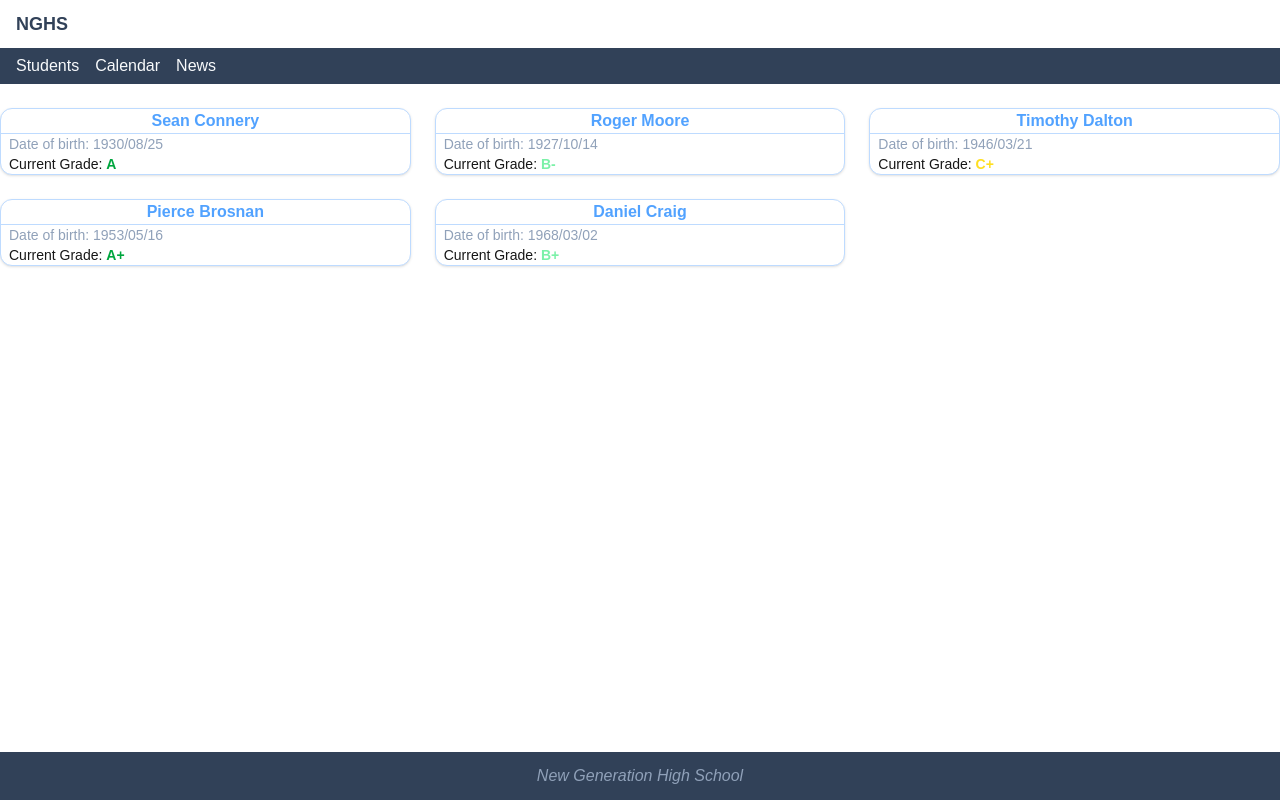
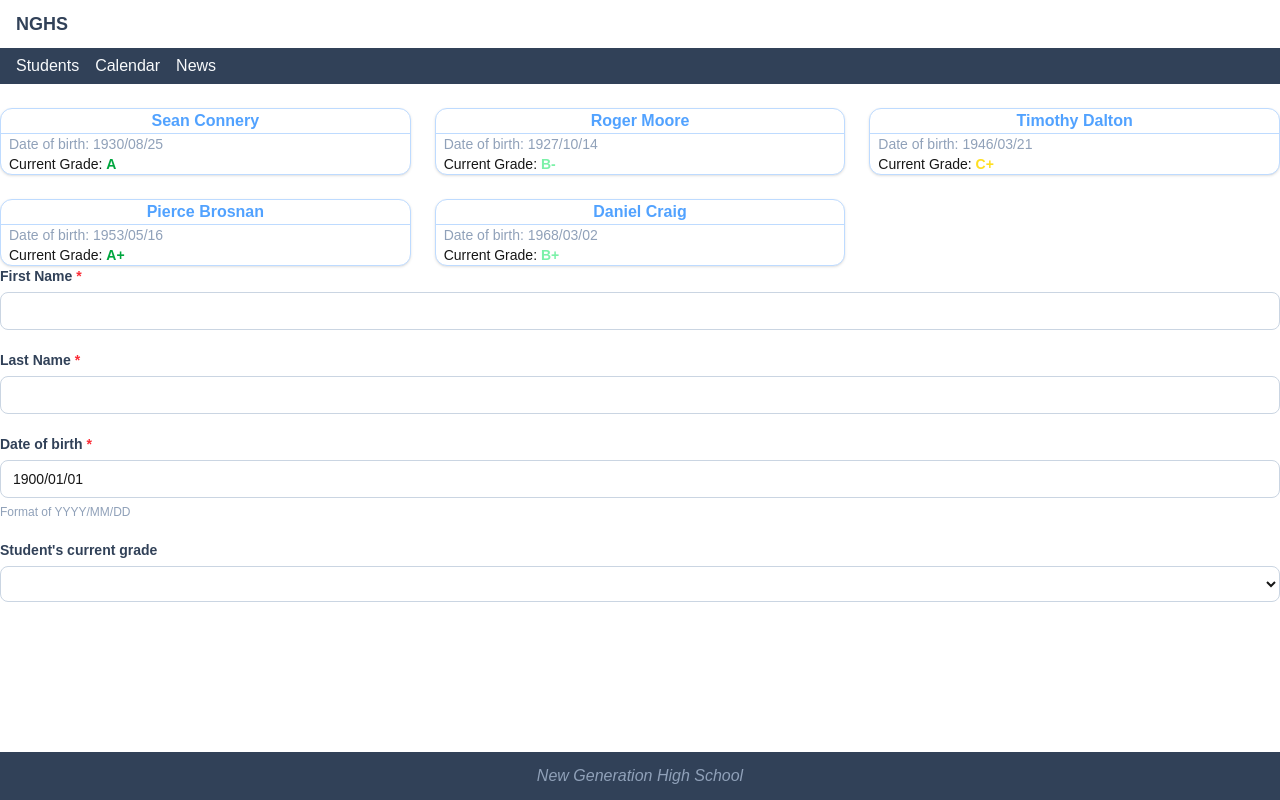
Before and after one commit to PatrickCookSAIT/cprg306b_group15_assignment2_school, a Next.js app: page / in a window 1280 px wide. Built offline with nearby package versions, Linux system fonts and the light colour scheme.

Commit message:
form component built

```diff
--- a/app/page.tsx
+++ b/app/page.tsx
@@ -1,16 +1,23 @@
+
+
 import Image from "next/image";
 import { getAllStudents } from "@/lib/students";
 import StudentCard from '@/components/StudentCard'
+import StudentForm from '@/components/StudentForm'
 
 const Home = async () => {
   const students = await getAllStudents()
   return (
+    <>
     <div className = "grid grid-cols-1 md:grid-cols-2 lg:grid-cols-3 gap-6">
       {students.map((student)=>(
         <StudentCard key={student.id} student={student}/>
       ))}
 
     </div>
+
+    <StudentForm/>
+    </>
   )
 }
 
--- /dev/null
+++ b/components/StudentForm.tsx
@@ -0,0 +1,80 @@
+'use client'
+import {useState} from "react"
+import {useForm} from 'react-hook-form'
+import {zodResolver} from "@hookform/resolvers/zod"
+import {studentRegistrationSchema, type StudentRegistrationData, studentFields} from "../lib/schema"
+
+import FormField from "../components/FormField"
+
+
+const inputClassStyle = 'w-full rounded-lg border border-slate-300 px-3 py-2 text-sm text-slate-900'
++ "focus:outline-none focus:ring-2 focus:ring-sky-500 focus:border-transparent"
+
+const StudentForm = () => {
+    const {register, handleSubmit, trigger, formState: {errors, isSubmitting, isSubmitSuccessful}}
+    = useForm<StudentRegistrationData>({
+        resolver:zodResolver(studentRegistrationSchema),
+        defaultValues:{
+            firstName: "",
+            lastName:"",
+            dob:"1900/01/01",
+            currentGrade:"N/A"
+        }
+    });
+
+    async function onSubmit(data: StudentRegistrationData){
+        await new Promise ((resolve=> setTimeout(resolve,1000)))
+    }
+
+    if(isSubmitSuccessful){
+        return(
+            <main className="max w-xl mx-auto px-6 py-16 text-center">
+          <div className="text-5xl mb-4">
+🎉
+          </div>
+          <h2 className="text-2xl font-bold text-slate-900">You are registered</h2>
+          <p className="text-slate-500">Check your @sait.ca inbox for a confirmation email</p>
+        </main>
+        )
+    }
+    return (
+         <form onSubmit={handleSubmit(onSubmit)} className="flex flex-col gap-5">
+
+            <FormField label="First Name" error={errors.firstName?.message} required>
+                <input className={inputClassStyle} {...register("firstName")}/>
+
+            </FormField>
+
+            <FormField label="Last Name" error={errors.lastName?.message} required>
+                <input className={inputClassStyle} {...register("lastName")}/>
+
+            </FormField>
+
+            <FormField label="Date of birth" error={errors.dob?.message} required hint="Format of YYYY/MM/DD">
+                <input className={inputClassStyle} {...register("dob")}/>
+
+            </FormField>
+
+            <FormField label="Student's current grade" error={errors.currentGrade?.message}>
+                <select className={inputClassStyle} {...register("currentGrade")}>
+                <option value =''>Select a letter grade ...</option>
+                <option value ='A+'>A+</option>
+                <option value ='A'>A</option>
+                <option value ='A-'>A-</option>
+                <option value ='B+'>B+</option>
+                <option value ='B'>B</option>
+                <option value ='B-'>B-</option>
+                <option value ='C+'>C+</option>
+                <option value ='C'>C</option>
+                <option value ='C-'>C-</option>
+                <option value ='D+'>D+</option>
+                <option value ='D'>D</option>
+                <option value ='F'>F</option>
+                </select>
+
+            </FormField>
+         </form>
+    )
+}
+
+export default StudentForm;
--- a/package.json
+++ b/package.json
@@ -9,9 +9,12 @@
     "lint": "eslint"
   },
   "dependencies": {
+    "@hookform/resolvers": "^5.4.0",
     "next": "16.2.9",
     "react": "19.2.4",
-    "react-dom": "19.2.4"
+    "react-dom": "19.2.4",
+    "react-hook-form": "^7.80.0",
+    "zod": "^4.4.3"
   },
   "devDependencies": {
     "@tailwindcss/postcss": "^4",
```
Also changed, not shown: 1 other file (tests, documents, lock files or other folders).
